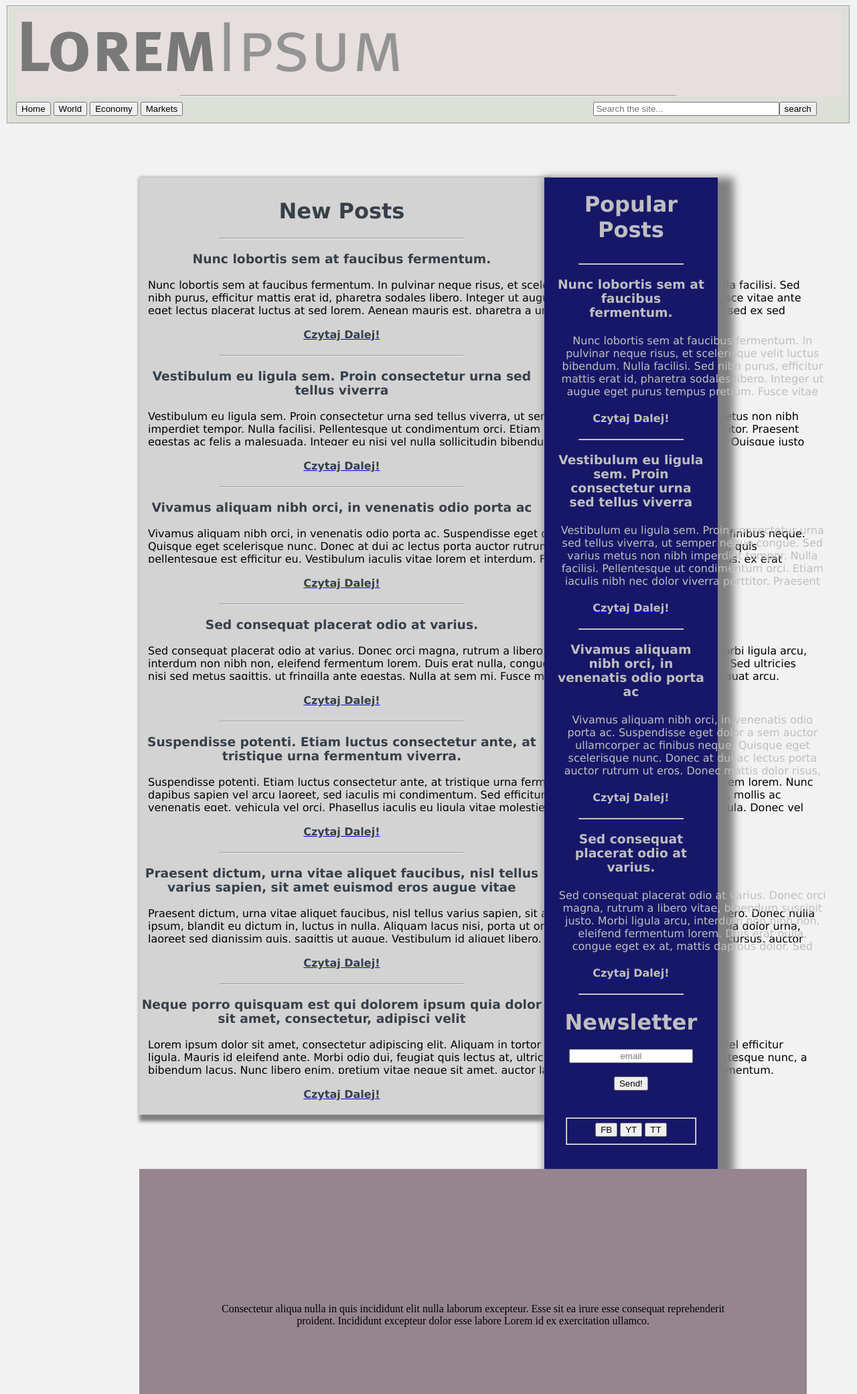
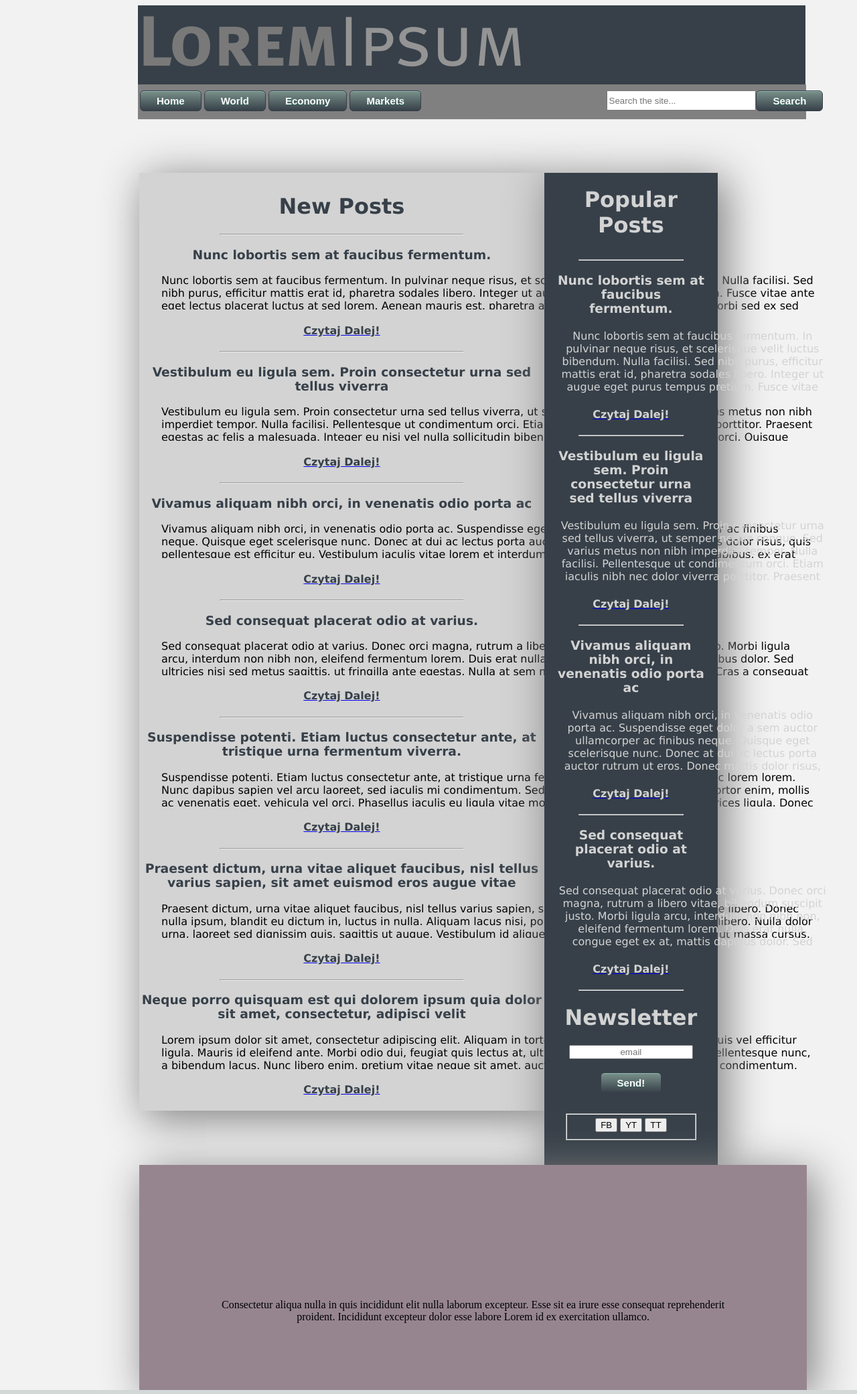
Before and after one commit to aleksanderpe/my_first_blog, a Django app: page /index/ in a window 1280 px wide. Shown: the whole page at 67% size. Run offline with Django 3.2, Linux system fonts and the light colour scheme; data comes from the database, SQL or seed files in the repository.

Commit message:
my first blog, 4 commit!

```diff
--- a/blog/templates/main_site/index.html
+++ b/blog/templates/main_site/index.html
@@ -8,27 +8,26 @@
     </head>
     <body>
         <div id = "header">
-            <fieldset id = "menu_fieldset">
             <div id = "logo">
                 <img src = "{% static 'images/loremipsum-logo.png' %}" alt = "logo" id = "logo">
-                <hr>
             </div>
+            <div id = "menu_btn_search">
             <div id = "menu_buttons">
-                <a href = "http://127.0.0.1:8000/index/"}><input type = "Button" value = "Home" name = "Menu1"></a>
-                <a href = "http://127.0.0.1:8000/index/world"}><input type = "Button" value = "World" name = "Menu1"></a>
-                <a href = "http://127.0.0.1:8000/index/economy"}><input type = "Button" value = "Economy" name = "Menu1"></a>
-                <a href = "http://127.0.0.1:8000/index/market"}><input type = "Button" value = "Markets" name = "Menu1"> </a>
+                <a href = "http://127.0.0.1:8000/index/" class="myButton" >Home</a>
+                <a href = "http://127.0.0.1:8000/index/world" class ="myButton">World</a>
+                <a href = "http://127.0.0.1:8000/index/economy" class ="myButton">Economy</a>
+                <a href = "http://127.0.0.1:8000/index/market" class ="myButton">Markets</a>
             </div>
             <div id = "search_and_btn">
                 <div id = "search">
                     <input type = "search" placeholder="Search the site..." id = "search_text">
                 </div>
                 <div id = "search_btn">
-                    <input type = "button" value = search>
+                    <a href="#" class ="myButton">Search</a>
                 </div>
             </div>
             </div>
-            </fieldset>
+            </div>
             <div id = "main_aside">
             <div id = "main">
                 <div id = "post_h1">
@@ -73,7 +72,7 @@
                     <input type="text" placeholder=" email " name = "newsletter_input" id = "news_input">
                     </div>
                     <div id = "submit_btn">
-                    <input type = "submit" value = "Send!" id = "submit_btn">
+                    <a href = "#" class="myButton">Send!</a>
                     </div>
                 </div>
                 <div id = "social_btns">
--- a/static/css/main1.css
+++ b/static/css/main1.css
@@ -1,4 +1,6 @@
 #header {
+    width: 78.9%;
+    margin-left: 198px;
 }
 
 p {
@@ -8,7 +10,7 @@ p {
 #main {
     float: left;
     width: 70%;
-    box-shadow: 5px 5px 5px 5px gray;
+    box-shadow: 10px 10px 60px 3px gray;
     background-color: #d3d3d3;
 
 }
@@ -17,13 +19,13 @@ p {
     float: left;
     width: 30%;
     border: 0px #96858F solid;
-    background-color: #171769;
-    box-shadow: 12px 12px 12px 12px gray
+    background-color: #374049;
+    box-shadow: 10px 10px 60px 3px gray;
 }
 
 .aside_h1 {
     text-align: center;
-    color: #bfbfbf;
+    color: #d3d3d3;
     margin-left: 20px;
     margin-right: 20px;
 }
@@ -31,9 +33,19 @@ p {
     background-color: #dce0d9;
 }
 
+#menu_btn_search {
+    padding-top: 7px;
+    padding-bottom: 43px;
+    padding-left: 3px;
+    padding-right: 0px;
+    width: 99.78%;
+    border-top: 2px solid gray;
+    background-color: gray;
+
+}
+
 #logo {
-    background-color: #E7DFDD;
-
+    background-color: #374049;
 }
 
 body {
@@ -41,10 +53,9 @@ body {
 }
 
 #menu_buttons {
-    width: 60%;
+    width: 70%;
     float: left;
-    background-color: #dce0d9;
-
+    background-color: gray;
 }
 
 #footer_fieldset {
@@ -56,6 +67,7 @@ body {
     width: 78.9%;
     float: left;
     background-color: #96858F;
+    box-shadow: 10px 10px 60px 1px gray;
 
 }
 
@@ -71,14 +83,18 @@ body {
 #search_and_btn {
     float: right;
     width: 30%;
+    background-color: gray;
+
+
 }
 
 #search_text {
     width: 100%;
+    height: 30px;
 }
 
 #new_posts_p {
-    width: 1000px;
+    width: 980px;
     white-space: wrap;
     overflow: hidden;
     text-overflow: ellipsis;
@@ -86,6 +102,7 @@ body {
     margin: 13px;
     padding-bottom: 7px;
     height: 46px;
+    padding-left: 20px;
 
 }
 
@@ -158,7 +175,7 @@ h1, h2, h3, h4 {
 }
 
 #popular_posts_h1 {
-    background-color: #171769;
+    background-color: #374049;
     padding-bottom: 2px;
 }
 
@@ -223,3 +240,45 @@ hr {
     text-align: center;
     width: 60%;
 }
+
+
+.myButton {
+	-moz-box-shadow:inset 0px 1px 0px 0px #91b8b3;
+	-webkit-box-shadow:inset 0px 1px 0px 0px #91b8b3;
+	box-shadow:inset 0px 1px 0px 0px #91b8b3;
+	background:-webkit-gradient(linear, left top, left bottom, color-stop(0.05, #768d87), color-stop(1, #374049));
+	background:-moz-linear-gradient(top, #768d87 5%, #374049 100%);
+	background:-webkit-linear-gradient(top, #768d87 5%, #374049 100%);
+	background:-o-linear-gradient(top, #768d87 5%, #374049 100%);
+	background:-ms-linear-gradient(top, #768d87 5%, #374049 100%);
+	background:linear-gradient(to bottom, #768d87 5%, #374049 100%);
+	filter:progid:DXImageTransform.Microsoft.gradient(startColorstr='#768d87', endColorstr='#6c7c7c',GradientType=0);
+	background-color:#374049;
+	-moz-border-radius:6px;
+	-webkit-border-radius:6px;
+	border-radius:6px;
+	border:1px solid #374049;
+	display:inline-block;
+	cursor:pointer;
+	color:#ffffff;
+	font-family:Arial;
+	font-size:15px;
+	font-weight:bold;
+	padding:6px 24px;
+	text-decoration:none;
+	text-shadow:0px 1px 0px #2b665e;
+}
+.myButton:hover {
+	background:-webkit-gradient(linear, left top, left bottom, color-stop(0.05, #6c7c7c), color-stop(1, #768d87));
+	background:-moz-linear-gradient(top, #6c7c7c 5%, #768d87 100%);
+	background:-webkit-linear-gradient(top, #6c7c7c 5%, #768d87 100%);
+	background:-o-linear-gradient(top, #6c7c7c 5%, #768d87 100%);
+	background:-ms-linear-gradient(top, #6c7c7c 5%, #768d87 100%);
+	background:linear-gradient(to bottom, #6c7c7c 5%, #768d87 100%);
+	filter:progid:DXImageTransform.Microsoft.gradient(startColorstr='#6c7c7c', endColorstr='#768d87',GradientType=0);
+	background-color:#6c7c7c;
+}
+.myButton:active {
+	position:relative;
+	top:1px;
+}
```
